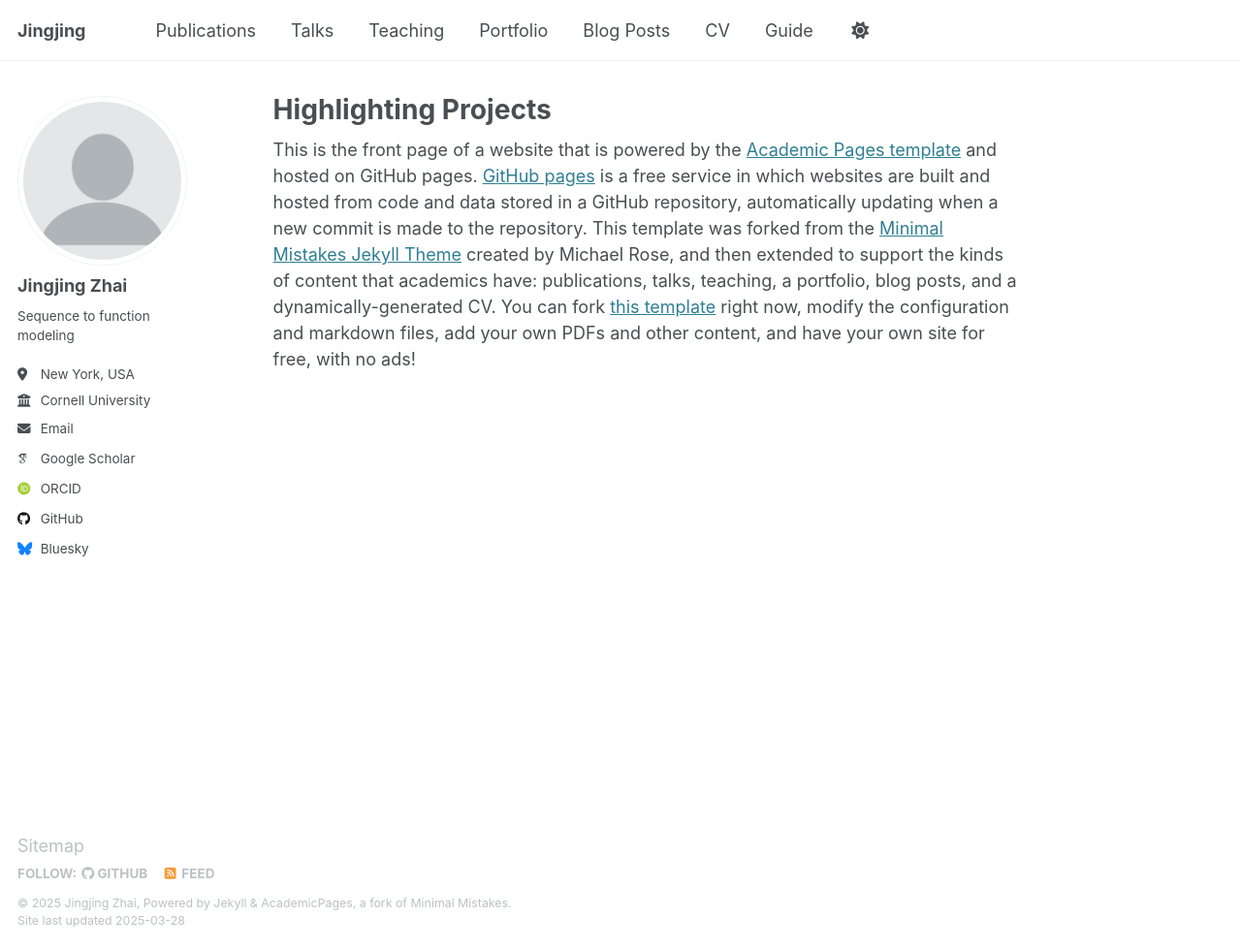
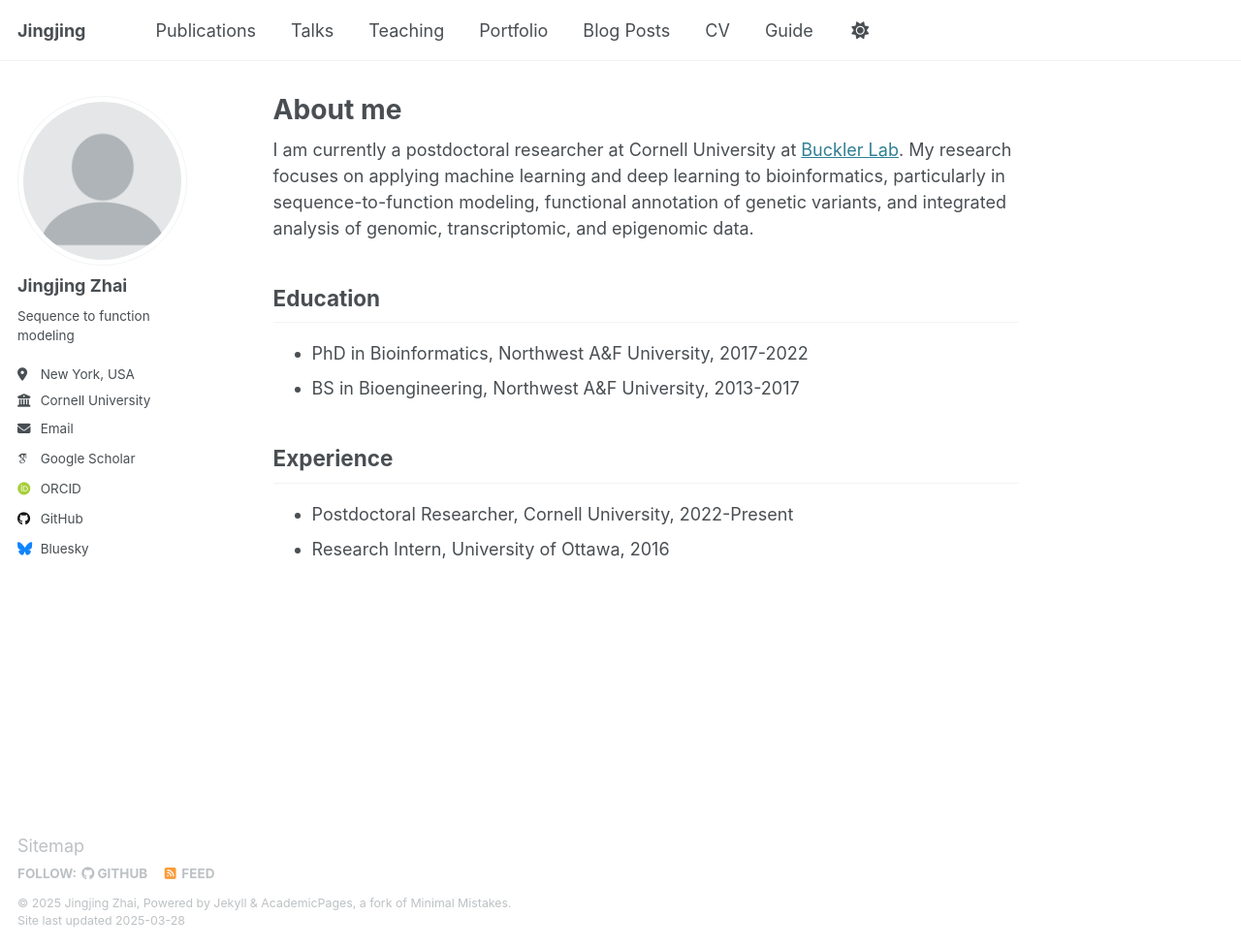
Before and after one commit to zhaijj/zhaijj.github.io, a Jekyll site: the page built from _pages/about.md, in a window 1280 px wide and 978 px high. Shown: the whole window at 97% size. Built offline with Jekyll 4.4.1, drawn with Linux system fonts in a browser that asks for light colours; some web fonts are replaced.

Commit message:
Update main pages

```diff
--- a/_config.yml
+++ b/_config.yml
@@ -212,16 +212,7 @@ kramdown:
 
 # These settings control the types of collections used by the template
 collections:
-  teaching:
-    output: true
-    permalink: /:collection/:path/
   publications:
-    output: true
-    permalink: /:collection/:path/
-  portfolio:
-    output: true
-    permalink: /:collection/:path/
-  talks:
     output: true
     permalink: /:collection/:path/
 
--- a/_pages/about.md
+++ b/_pages/about.md
@@ -1,10 +1,19 @@
 ---
 permalink: /
-title: "Highlighting Projects"
+title: "About me"
 author_profile: true
 redirect_from:
   - /about/
   - /about.html
 ---
 
-This is the front page of a website that is powered by the [Academic Pages template](https://github.com/academicpages/academicpages.github.io) and hosted on GitHub pages. [GitHub pages](https://pages.github.com) is a free service in which websites are built and hosted from code and data stored in a GitHub repository, automatically updating when a new commit is made to the repository. This template was forked from the [Minimal Mistakes Jekyll Theme](https://mmistakes.github.io/minimal-mistakes/) created by Michael Rose, and then extended to support the kinds of content that academics have: publications, talks, teaching, a portfolio, blog posts, and a dynamically-generated CV. You can fork [this template](https://github.com/academicpages/academicpages.github.io) right now, modify the configuration and markdown files, add your own PDFs and other content, and have your own site for free, with no ads!
+I am currently a postdoctoral researcher at Cornell University at [Buckler Lab](https://maizegenetics.net/). My research focuses on applying machine learning and deep learning to bioinformatics, particularly in sequence-to-function modeling, functional annotation of genetic variants, and integrated analysis of genomic, transcriptomic, and epigenomic data.
+
+
+## Education
+- PhD in Bioinformatics, Northwest A&F University, 2017-2022
+- BS in Bioengineering, Northwest A&F University, 2013-2017
+
+## Experience
+- Postdoctoral Researcher, Cornell University, 2022-Present
+- Research Intern, University of Ottawa, 2016
```
